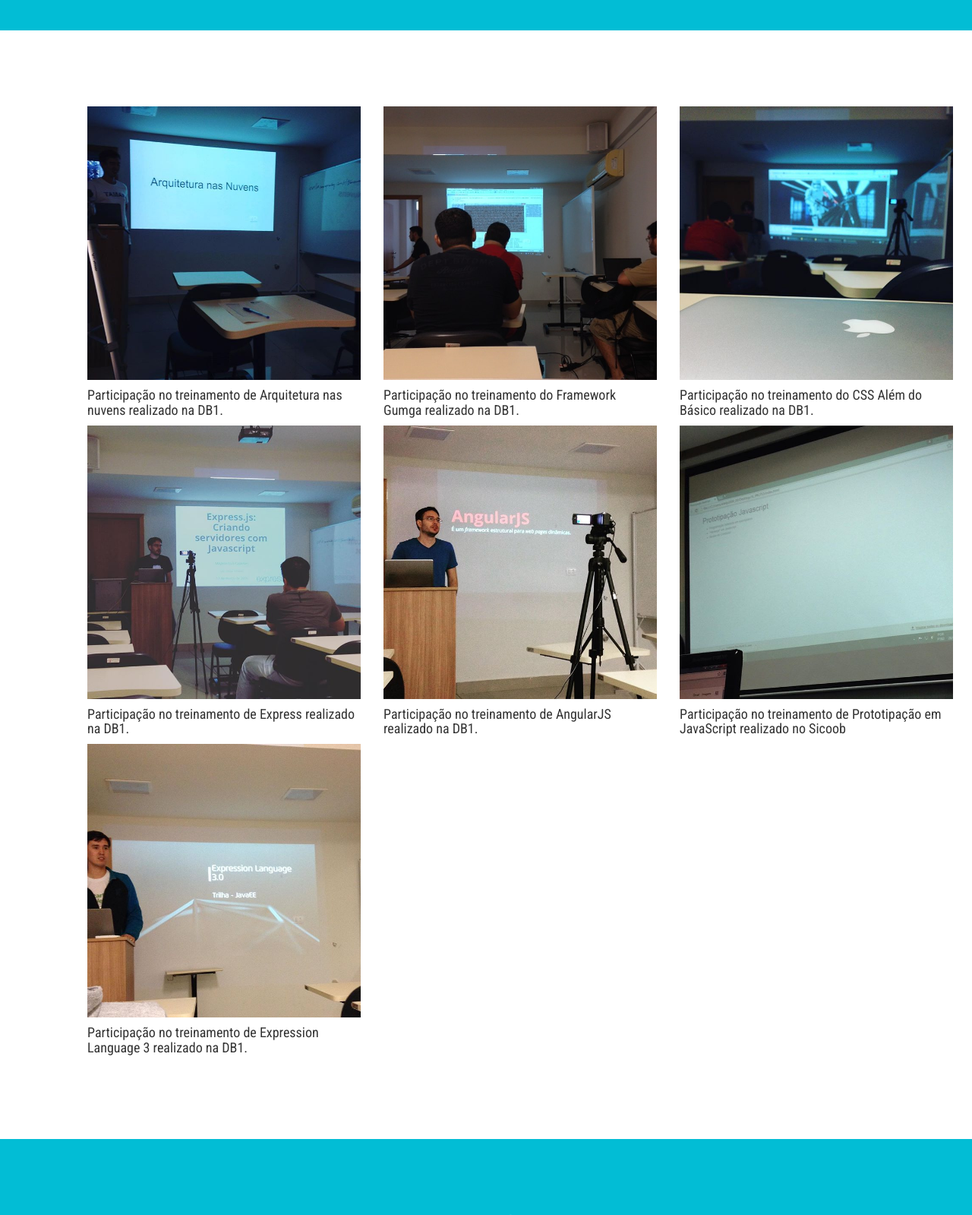
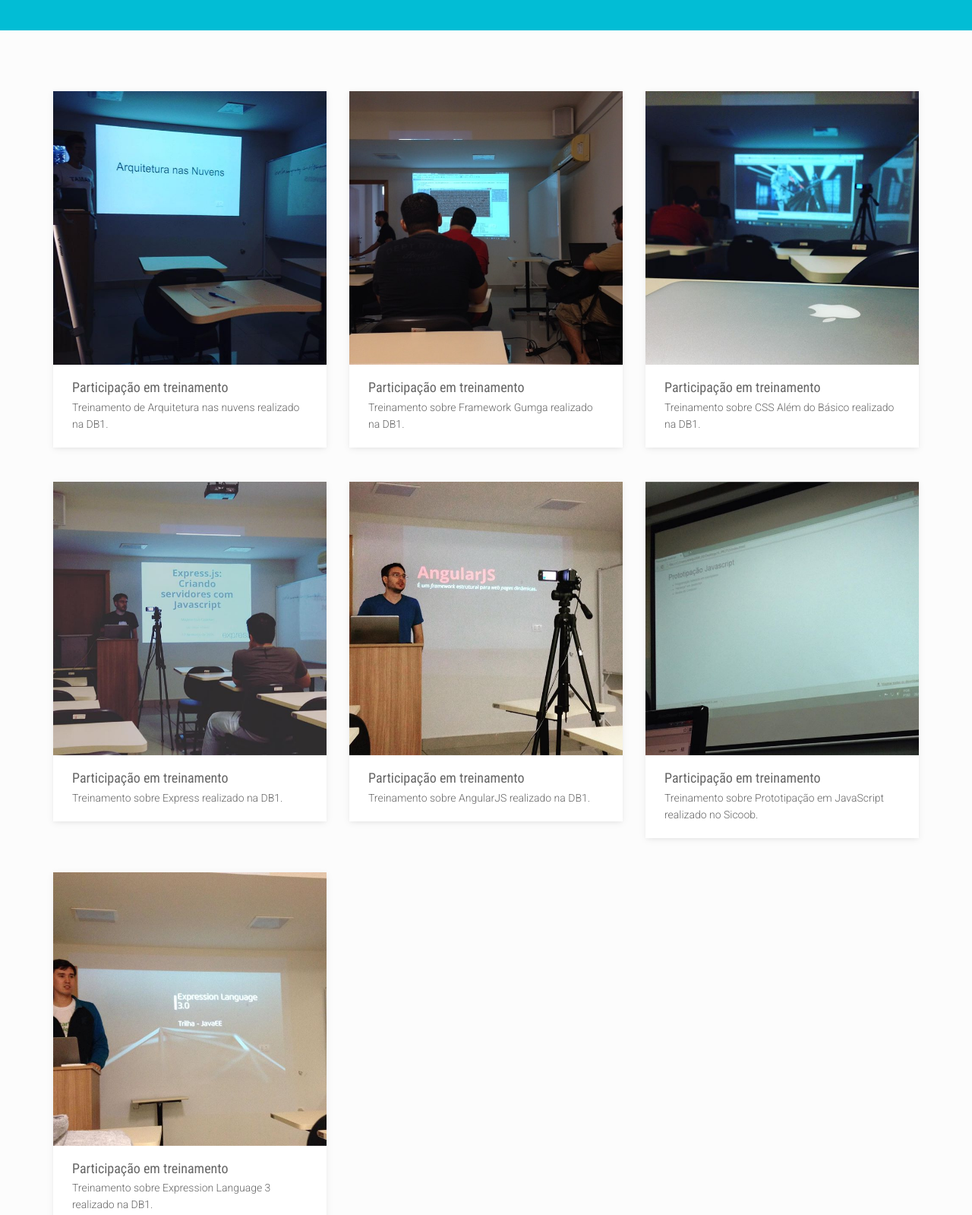
Before and after one commit to EdlaineZamora/edlainezamora.github.io, a website: page gallery.html in a window 1280 px wide. Shown: the part 240-1839 px from the top of the page at 76% size. Drawn offline with nearby package versions, Linux system fonts and the light colour scheme; files whose address does not match are found by name; a web font is replaced by a local one.

Commit message:
Mudança de layout.

```diff
--- a/gallery.html
+++ b/gallery.html
@@ -128,36 +128,99 @@
                 </div>
             </div>
             </section><!--/#Page header-->
-            <section id="gallery" class="gallery">
+            <section id="gallery" class="works">
                 <div class="container">
                     <div class="row">
-                        <div class="img-wrapper col-md-4 col-lg-4 col-xs-12">
+                        <div class="col-sm-4 col-xs-12">
+                            <figure class="wow fadeInLeft animated portfolio-item" data-wow-duration="500ms" data-wow-delay="0ms">
+                                <div class="img-wrapper">
                                     <img src="images/treinamentos/arquitetura-nas-nuvens.jpg" class="img-responsive" alt="" >
-                            <h4>Participação no treinamento de Arquitetura nas nuvens realizado na DB1.</h4>
                                 </div>
-                        <div class="img-wrapper col-md-4 col-lg-4 col-xs-12">
+                                <figcaption>
+                                    <h4>Participação em treinamento</h4>
+                                    <p>
+                                    Treinamento de Arquitetura nas nuvens realizado na DB1.
+                                    </p>
+                                </figcaption>
+                            </figure>
+                        </div>
+                        <div class="col-sm-4 col-xs-12">
+                            <figure class="wow fadeInLeft animated portfolio-item" data-wow-duration="500ms" data-wow-delay="0ms">
+                                <div class="img-wrapper">
                                     <img src="images/treinamentos/gumga.jpg" class="img-responsive" alt="" >
-                            <h4>Participação no treinamento do Framework Gumga realizado na DB1.</h4>
                                 </div>
-                        <div class="img-wrapper col-md-4 col-lg-4 col-xs-12">
+                                <figcaption>
+                                    <h4>Participação em treinamento</h4>
+                                    <p>
+                                        Treinamento sobre Framework Gumga realizado na DB1.
+                                    </p>
+                                </figcaption>
+                            </figure>
+                        </div>
+                        <div class="col-sm-4 col-xs-12">
+                            <figure class="wow fadeInLeft animated portfolio-item" data-wow-duration="500ms" data-wow-delay="0ms">
+                                <div class="img-wrapper">
                                     <img src="images/treinamentos/css.jpg" class="img-responsive" alt="" >
-                            <h4>Participação no treinamento do CSS Além do Básico realizado na DB1.</h4>
                                 </div>
-                        <div class="img-wrapper col-md-4 col-lg-4 col-xs-12">
+                                <figcaption>
+                                    <h4>Participação em treinamento</h4>
+                                    <p>
+                                        Treinamento sobre CSS Além do Básico realizado na DB1.
+                                    </p>
+                                </figcaption>
+                            </figure>
+                        </div>
+                        <div class="col-sm-4 col-xs-12">
+                            <figure class="wow fadeInLeft animated portfolio-item" data-wow-duration="500ms" data-wow-delay="0ms">
+                                <div class="img-wrapper">
                                     <img src="images/treinamentos/express.jpg" class="img-responsive" alt="" >
-                            <h4>Participação no treinamento de Express realizado na DB1.</h4>
                                 </div>
-                        <div class="img-wrapper col-md-4 col-lg-4 col-xs-12">
+                                <figcaption>
+                                    <h4>Participação em treinamento</h4>
+                                    <p>
+                                        Treinamento sobre Express realizado na DB1.
+                                    </p>
+                                </figcaption>
+                            </figure>
+                        </div>
+                        <div class="col-sm-4 col-xs-12">
+                            <figure class="wow fadeInLeft animated portfolio-item" data-wow-duration="500ms" data-wow-delay="0ms">
+                                <div class="img-wrapper">
                                     <img src="images/treinamentos/angular.jpg" class="img-responsive" alt="" >
-                            <h4>Participação no treinamento de AngularJS realizado na DB1.</h4>
                                 </div>
-                        <div class="img-wrapper col-md-4 col-lg-4 col-xs-12">
+                                <figcaption>
+                                    <h4>Participação em treinamento</h4>
+                                    <p>
+                                        Treinamento sobre AngularJS realizado na DB1.
+                                    </p>
+                                </figcaption>
+                            </figure>
+                        </div>
+                        <div class="col-sm-4 col-xs-12">
+                            <figure class="wow fadeInLeft animated portfolio-item" data-wow-duration="500ms" data-wow-delay="0ms">
+                                <div class="img-wrapper">
                                     <img src="images/treinamentos/prototipacaoJS.jpg" class="img-responsive" alt="" >
-                            <h4>Participação no treinamento de Prototipação em JavaScript realizado no Sicoob</h4>
                                 </div>
-                        <div class="img-wrapper col-md-4 col-lg-4 col-xs-12">
+                                <figcaption>
+                                    <h4>Participação em treinamento</h4>
+                                    <p>
+                                        Treinamento sobre Prototipação em JavaScript realizado no Sicoob.
+                                    </p>
+                                </figcaption>
+                            </figure>
+                        </div>
+                        <div class="col-sm-4 col-xs-12">
+                            <figure class="wow fadeInLeft animated portfolio-item" data-wow-duration="500ms" data-wow-delay="0ms">
+                                <div class="img-wrapper">
                                     <img src="images/treinamentos/expressionLanguage3.jpg" class="img-responsive" alt="" >
-                            <h4>Participação no treinamento de Expression Language 3 realizado na DB1.</h4>
+                                </div>
+                                <figcaption>
+                                    <h4>Participação em treinamento</h4>
+                                    <p>
+                                        Treinamento sobre Expression Language 3 realizado na DB1.
+                                    </p>
+                                </figcaption>
+                            </figure>
                         </div>
                     </div>
                 </div>
```
Also changed, not shown: index.html (+1 -1 lines). Lines whose indentation alone changed are shown as unchanged.
